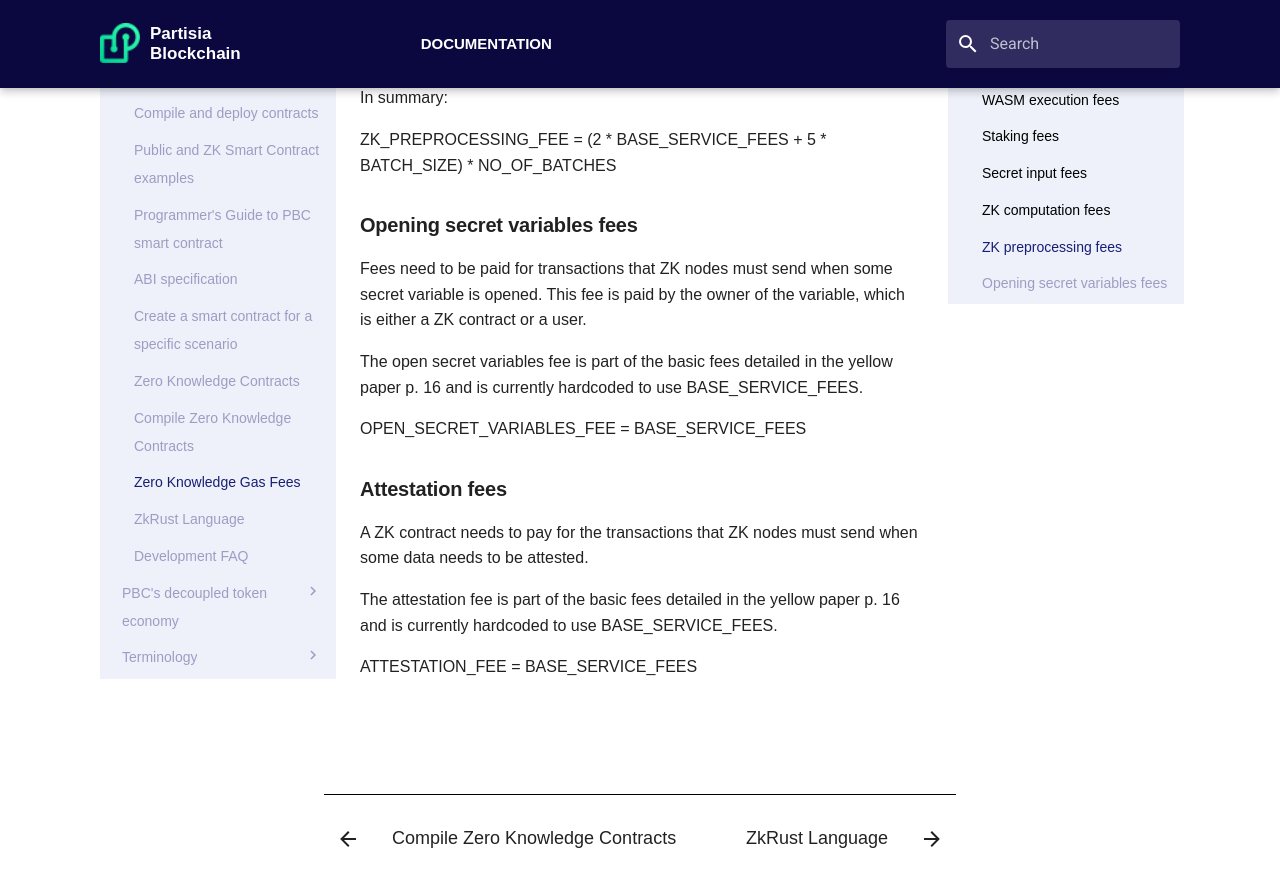
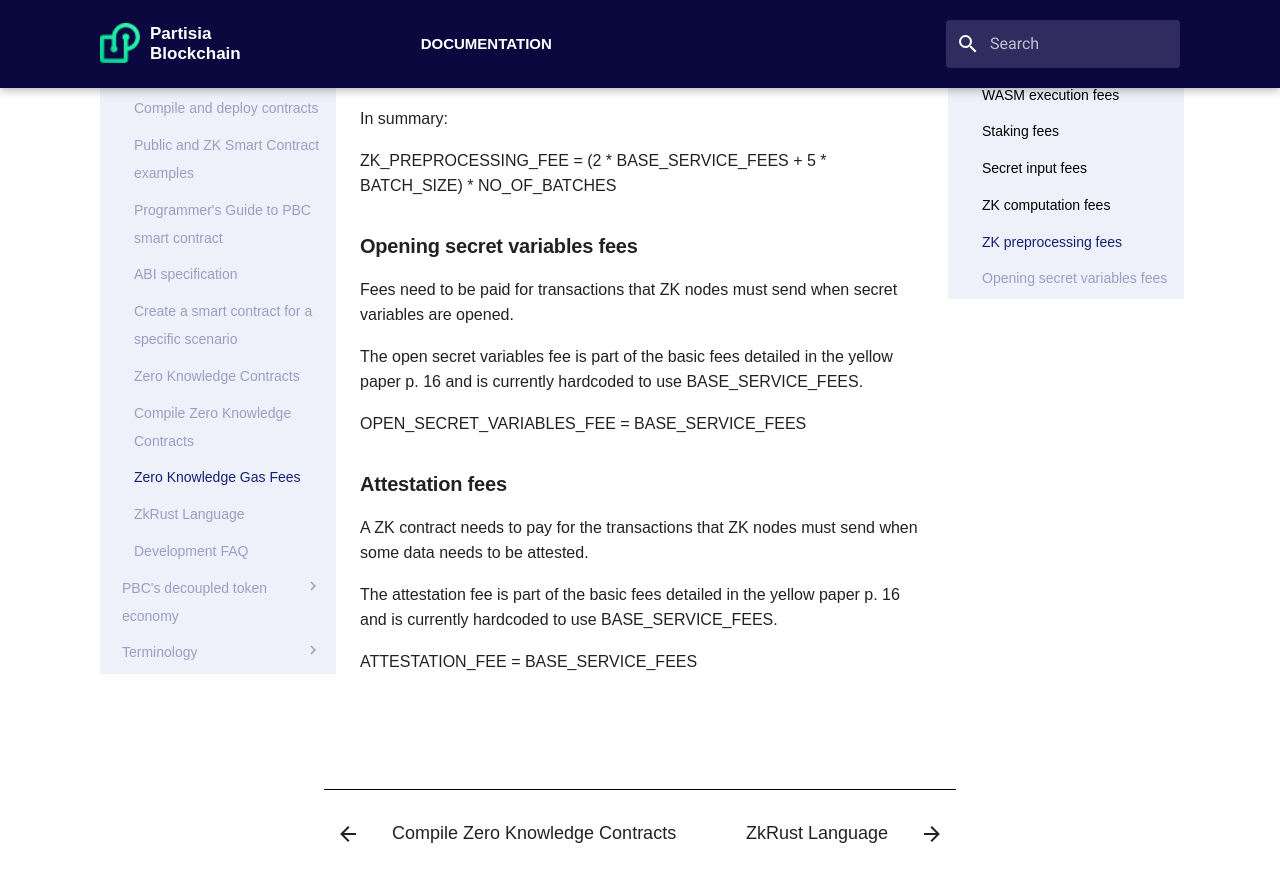
Before and after one commit to 0xSero/partisia-docs, an MkDocs documentation site: the page built from docs/zk-computation-fees.md, in a window 1280 px wide and 900 px high, scrolled down 3922 px. Shown: the top 887 px of the window. Built offline with MkDocs 1.6.1 and Material for MkDocs 9.7.7, drawn with Linux system fonts in a browser that asks for light colours; some web fonts are replaced; a script that is not in the unit is left out; some of the changed text lies outside the part shown.

Commit message:
minor updated to zk fees

```diff
--- a/docs/zk-computation-fees.md
+++ b/docs/zk-computation-fees.md
@@ -25,16 +25,16 @@
 
 ## Fee overview
 
-| **Name**                 | **Cost in gas**                                                                                                   | **Paid by**                                                    |
-|--------------------------|-------------------------------------------------------------------------------------------------------------------|----------------------------------------------------------------|
-| Network                  | 5,000 per kb sent                                                                                                 | Calling user (Actions)                                         |
-| WASM execution           | 5,000 per 1000 instructions                                                                                       | Calling user (Actions)<br>Contract (ZK events)                 |
-| Staking                  | 1% of locked stakes (minimum 2,000) multiplied by 40,000                                                          | Calling user                                                   |
-| Secret input             | 25,000                                                                                                            | Calling user                                                   |
-| ZK computation           | 50,000 plus 5 per multiplication                                                                                  | Contract                                                       |
-| ZK preprocessing         | 550,000 per multiplication triple batch (batch size 100,000) <br> 55,000 per input mask batch (batch size 10,000) | Contract                                                       |
-| Opening secret variables | 25,000                                                                                                            | Calling user (User variables)<br>Contract (Contract variables) |
-| Attestation              | 25,000                                                                                                            | Contract                                                       |
+| **Name**                 | **Cost in gas**                                                                                                   | **Paid by**                                    |
+|--------------------------|-------------------------------------------------------------------------------------------------------------------|------------------------------------------------|
+| Network                  | 5,000 per kb sent                                                                                                 | Calling user (Actions)                         |
+| WASM execution           | 5,000 per 1000 instructions                                                                                       | Calling user (Actions)<br>Contract (ZK events) |
+| Staking                  | 1% of locked stakes (minimum 2,000) multiplied by 40,000                                                          | Calling user                                   |
+| Secret input             | 25,000                                                                                                            | Calling user                                   |
+| ZK computation           | 50,000 plus 5 per multiplication                                                                                  | Contract                                       |
+| ZK preprocessing         | 550,000 per multiplication triple batch (batch size 100,000) <br> 55,000 per input mask batch (batch size 10,000) | Contract                                       |
+| Opening secret variables | 25,000                                                                                                            | Contract                                       |
+| Attestation              | 25,000                                                                                                            | Contract                                       |
 
 When network and WASM execution fees are paid, the gas is distributed among the block producers.
 When ZK fees are paid, the gas is distributed among the contract’s associated ZK nodes.
@@ -123,8 +123,7 @@
 
 ### Opening secret variables fees
 
-Fees need to be paid for transactions that ZK nodes must send when some secret variable is opened.
-This fee is paid by the owner of the variable, which is either a ZK contract or a user.
+Fees need to be paid for transactions that ZK nodes must send when secret variables are opened.
 
 The open secret variables fee is part of the basic fees detailed in the yellow paper p. 16 and is currently hardcoded to use BASE_SERVICE_FEES.
 
```
